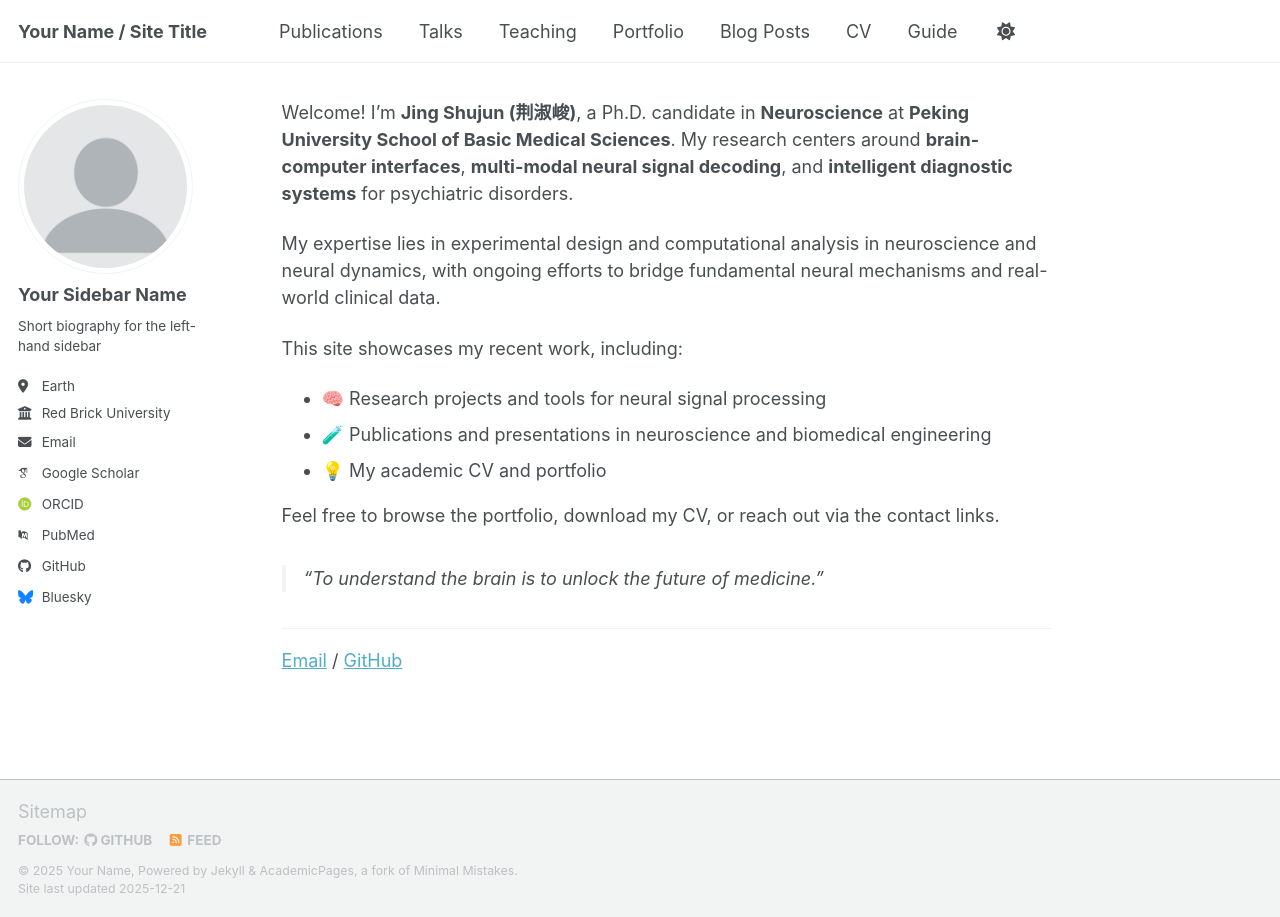
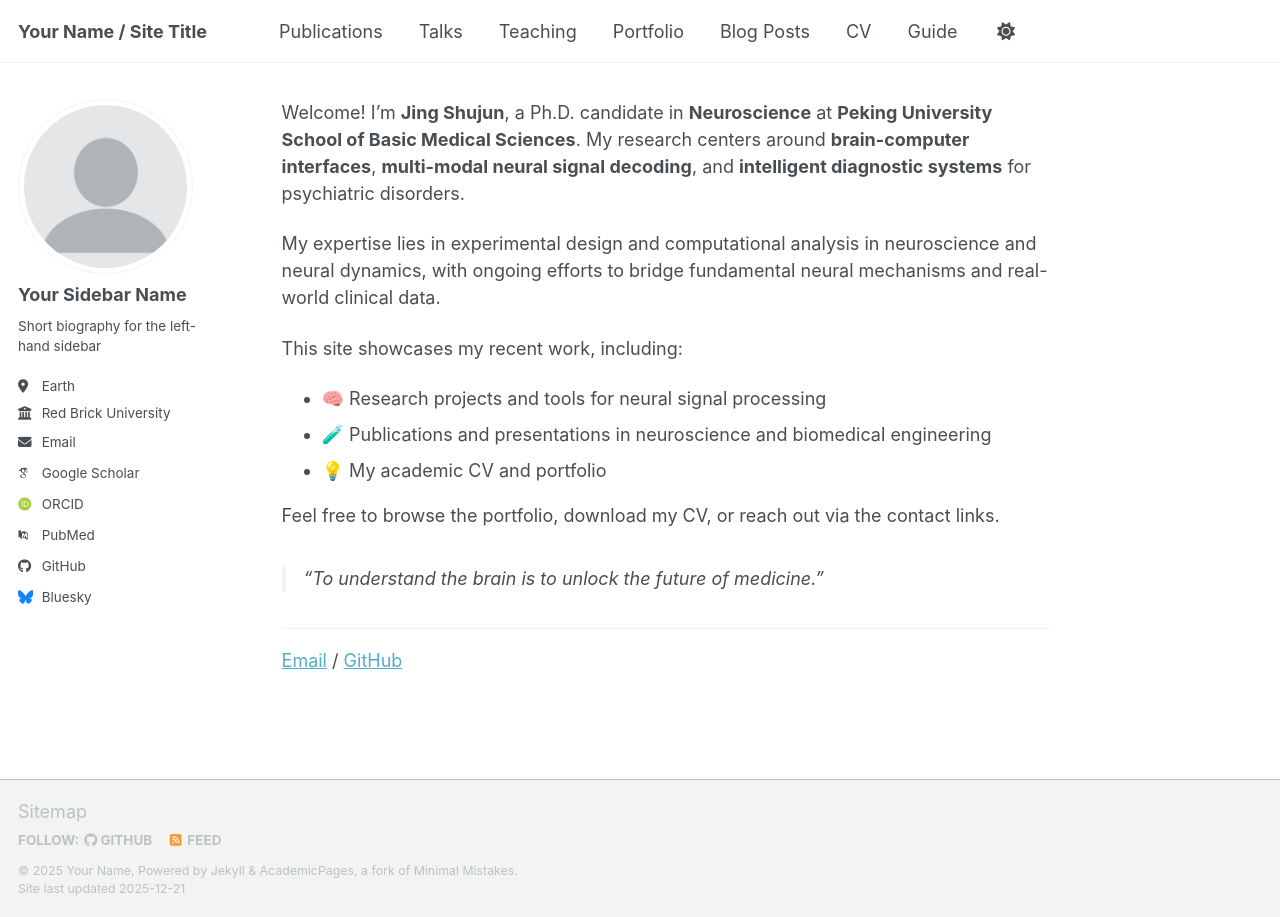
Before and after one commit to JingShujun/JingShujun.github.io, a Jekyll site: the page built from _pages/about.md, in a window 1280 px wide. Built offline with Jekyll 4.4.1, drawn with Linux system fonts in a browser that asks for light colours; some web fonts are replaced; our own code applies the rules of GitHub Pages for plain Markdown files; a script bundle is joined from its source files by our own code; library files that are not in the unit come from our copies.

Commit message:
Update about.md

```diff
--- a/_pages/about.md
+++ b/_pages/about.md
@@ -1,6 +1,6 @@
 
 
-Welcome! I'm **Jing Shujun (荆淑峻)**, a Ph.D. candidate in **Neuroscience** at **Peking University School of Basic Medical Sciences**. My research centers around **brain-computer interfaces**, **multi-modal neural signal decoding**, and **intelligent diagnostic systems** for psychiatric disorders.
+Welcome! I'm **Jing Shujun**, a Ph.D. candidate in **Neuroscience** at **Peking University School of Basic Medical Sciences**. My research centers around **brain-computer interfaces**, **multi-modal neural signal decoding**, and **intelligent diagnostic systems** for psychiatric disorders.
 
 My expertise lies in experimental design and computational analysis in neuroscience and neural dynamics, with ongoing efforts to bridge fundamental neural mechanisms and real-world clinical data.
 
```
